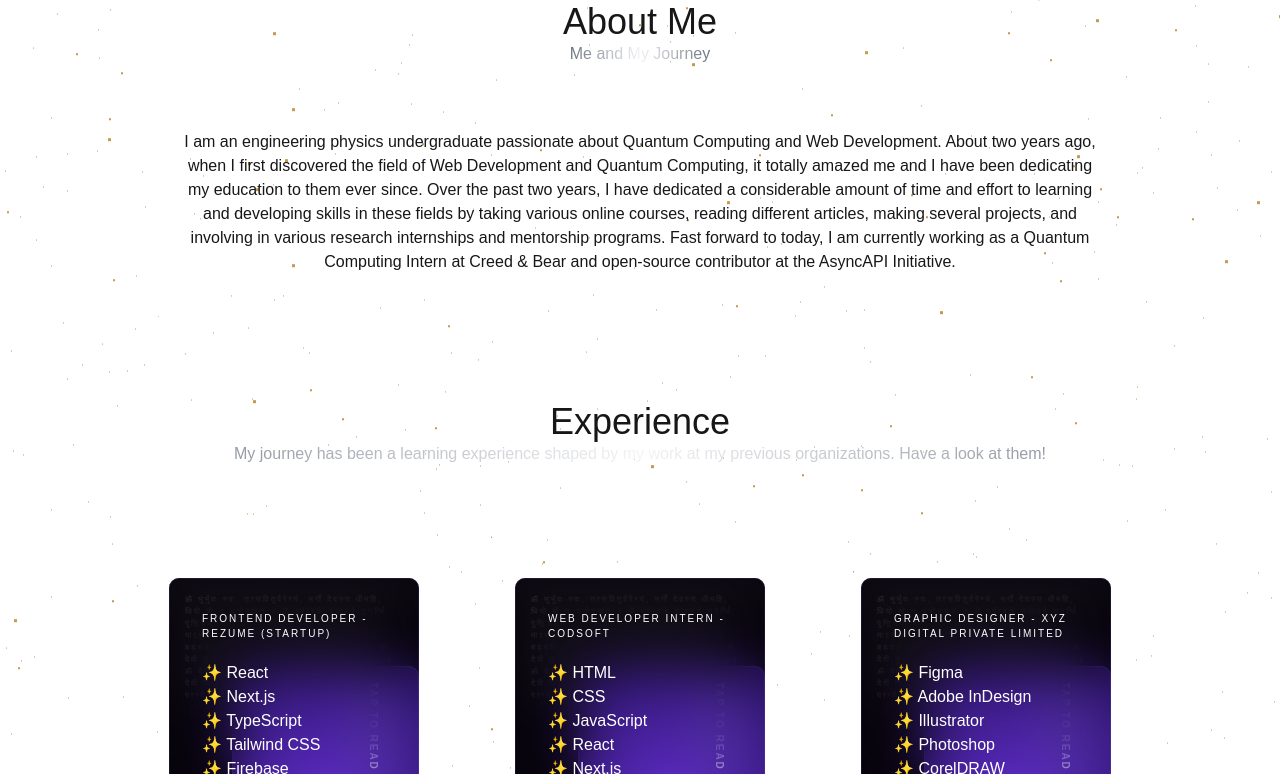
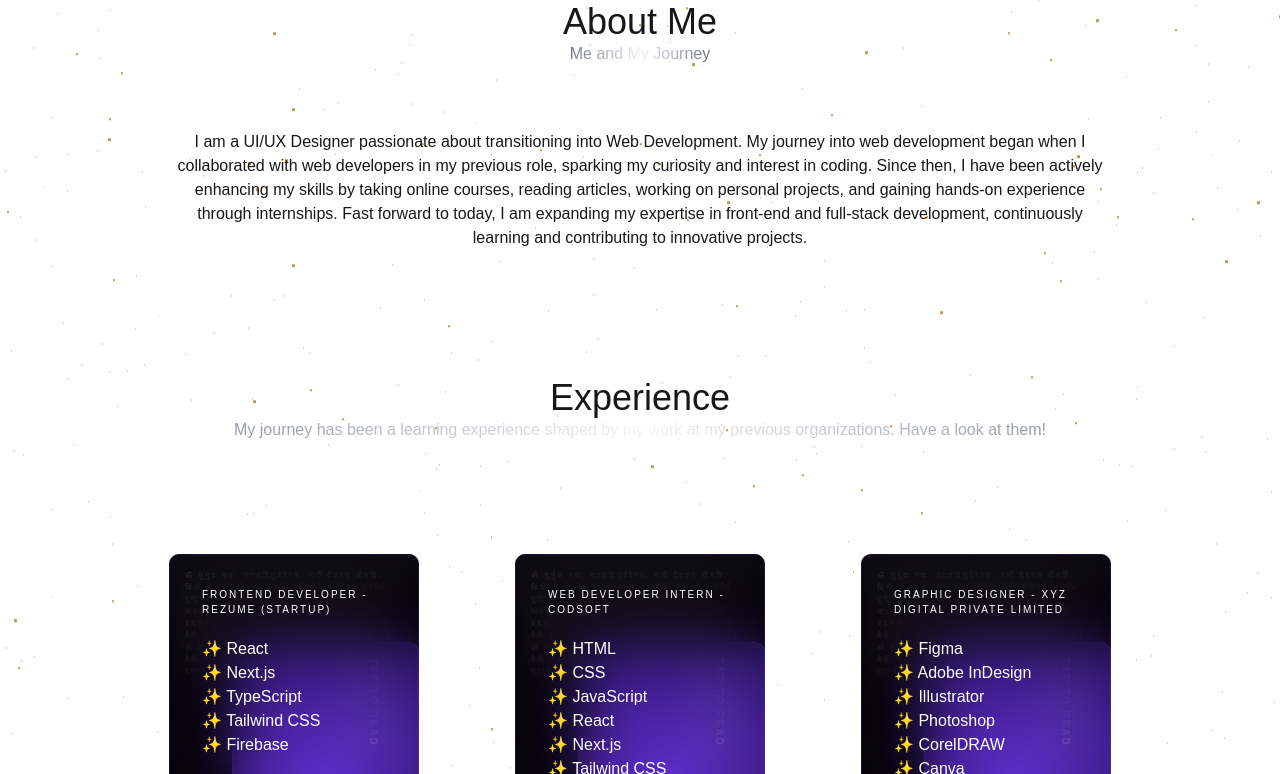
Before and after one commit to vaishcash/myportfolio, a Next.js app: page / in a window 1280 px wide. Shown: the part 974-1748 px from the top of the page. Built offline with nearby package versions, Linux system fonts and the light colour scheme.

Commit message:
fix all bugs

```diff
--- a/components/About.tsx
+++ b/components/About.tsx
@@ -9,17 +9,15 @@ export default function AboutMe() {
         Me and My Journey
       </p>
       <p className="text-md px-44 max-sm:px-16 mt-16">
-        I am an engineering physics undergraduate passionate about Quantum
-        Computing and Web Development. About two years ago, when I first
-        discovered the field of Web Development and Quantum Computing, it
-        totally amazed me and I have been dedicating my education to them ever
-        since. Over the past two years, I have dedicated a considerable amount
-        of time and effort to learning and developing skills in these fields by
-        taking various online courses, reading different articles, making
-        several projects, and involving in various research internships and
-        mentorship programs. Fast forward to today, I am currently working as a
-        Quantum Computing Intern at Creed & Bear and open-source contributor at
-        the AsyncAPI Initiative.
+        I am a UI/UX Designer passionate about transitioning into Web
+        Development. My journey into web development began when I collaborated
+        with web developers in my previous role, sparking my curiosity and
+        interest in coding. Since then, I have been actively enhancing my skills
+        by taking online courses, reading articles, working on personal
+        projects, and gaining hands-on experience through internships. Fast
+        forward to today, I am expanding my expertise in front-end and
+        full-stack development, continuously learning and contributing to
+        innovative projects.
       </p>
     </div>
   );
--- a/components/Home.tsx
+++ b/components/Home.tsx
@@ -8,7 +8,7 @@ export default function Home() {
 
         {/* Stars background */}
 
-        <div className="relative z-10 container mx-auto px-4 pt-32">
+        <div className="relative  container mx-auto px-4 pt-32">
           <div className="max-w-4xl mx-auto text-center">
             <h1 className="text-8xl font-bold mb-6 max-sm:text-3xl">
               Hi, I am Vaishnavi.
--- a/components/Navbar.tsx
+++ b/components/Navbar.tsx
@@ -45,14 +45,14 @@ const Navbar = () => {
             </ScrollLink>
           </li>
 
-          <li>
+          {/* <li>
             <Link
               href="/notes"
               className="text-white font-medium  rounded-full bg-white/10 hover:px-4 hover:py-2 hover:bg-white/20 transition-colors"
             >
               Notes
             </Link>
-          </li>
+          </li> */}
           <li>
             <Link
               href="/resume"
@@ -87,6 +87,7 @@ const Navbar = () => {
           initial={{ opacity: 0, y: -20 }}
           animate={{ opacity: 1, y: 50 }}
           exit={{ opacity: 10, y: -70 }}
+          onClick={() => setIsOpen(!isOpen)}
           transition={{ duration: 0.3, ease: "easeInOut" }}
           className="lg:hidden absolute  left-0 right-0 bg-purple-600 backdrop-blur-lg flex flex-col items-center px-5 mx-8 rounded-lg shadow-lg"
         >
@@ -121,14 +122,14 @@ const Navbar = () => {
                 </ScrollLink>
               </li>
 
-              <li>
+              {/* <li>
                 <Link
                   href="/notes"
                   className="text-white/80 hover:text-purple-400 hover:bg-black hover:rounded-full hover:p-2 transition-colors"
                 >
                   Notes
                 </Link>
-              </li>
+              </li> */}
               <li>
                 <Link
                   href="/resume"
--- a/components/ResumePage.tsx
+++ b/components/ResumePage.tsx
@@ -1,12 +1,12 @@
 import React from "react";
 import { GithubIcon, Mail, Phone, MapPin, ExternalLink } from "lucide-react";
-import Navbar from "@/components/Navbar";
+
 import Link from "next/link";
 
 const Resume = () => {
   return (
     <>
-      <Navbar />
+
 
       <div className="bg-gradient-to-br  from-black via-purple-950 to-black min-h-screen p-4 md:p-8 flex justify-center items-start">
         <div className="max-w-4xl w-full bg-gray-900 shadow-2xl rounded-2xl p-6 md:p-8 border border-purple-500/30 backdrop-blur-sm hover:border-purple-500/10 transition-all mt-16 animate-fadeIn duration-300 ">
--- a/components/card/card.tsx
+++ b/components/card/card.tsx
@@ -60,7 +60,7 @@ export const BookCard = ({
         <div className="modal-overlay">
           <div className="modal-content">
             <h2 className="text-purple-400">Description</h2>
-            <p>{description}</p>
+            <p className="expcard-fg-desc2">{description}</p>
             <button className="close-btn" onClick={() => setIsOpen(false)}>
               Close
             </button>
--- a/components/card/index.css
+++ b/components/card/index.css
@@ -6,8 +6,6 @@
   perspective: 1400px;
   cursor: pointer;
   margin: 3rem;
-
-
 }
 
 .expcard-bg {
@@ -123,11 +121,10 @@ iframe,
 embed,
 object {
   display: block;
-
 }
 
 .expcard-logo p {
-  font-size: 1rem;
+  font-size: 0.8rem;
   font-weight: 100;
 }
 
@@ -155,11 +152,11 @@ object {
 
 /* Modal Box */
 .modal-content {
-  background: linear-gradient(135deg, #24003b, #44016e #24003b );
-  padding: 20px;
+  background: linear-gradient(135deg, #24003b, #44016e #24003b);
+  padding: 40px 0 40px 0;
   border-radius: 10px;
   width: 100%;
-  max-width: 400px;
+  max-width: 700px;
   text-align: center;
   box-shadow: 0 4px 10px rgba(255, 255, 255, 0.3);
 }
@@ -167,7 +164,7 @@ object {
 /* Close Button */
 .close-btn {
   margin-top: 15px;
-  padding: 8px 16px;
+  padding: 6px 20px;
   background: #b2a3cf;
   color: rgb(255, 255, 255);
   border: none;
@@ -178,3 +175,11 @@ object {
 .close-btn:hover {
   background: rgb(133, 65, 217);
 }
+
+.expcard-fg-desc2 {
+  color: #fff;
+  font-size: 12px;
+  padding: auto;
+
+  letter-spacing: 2px;
+}
```
